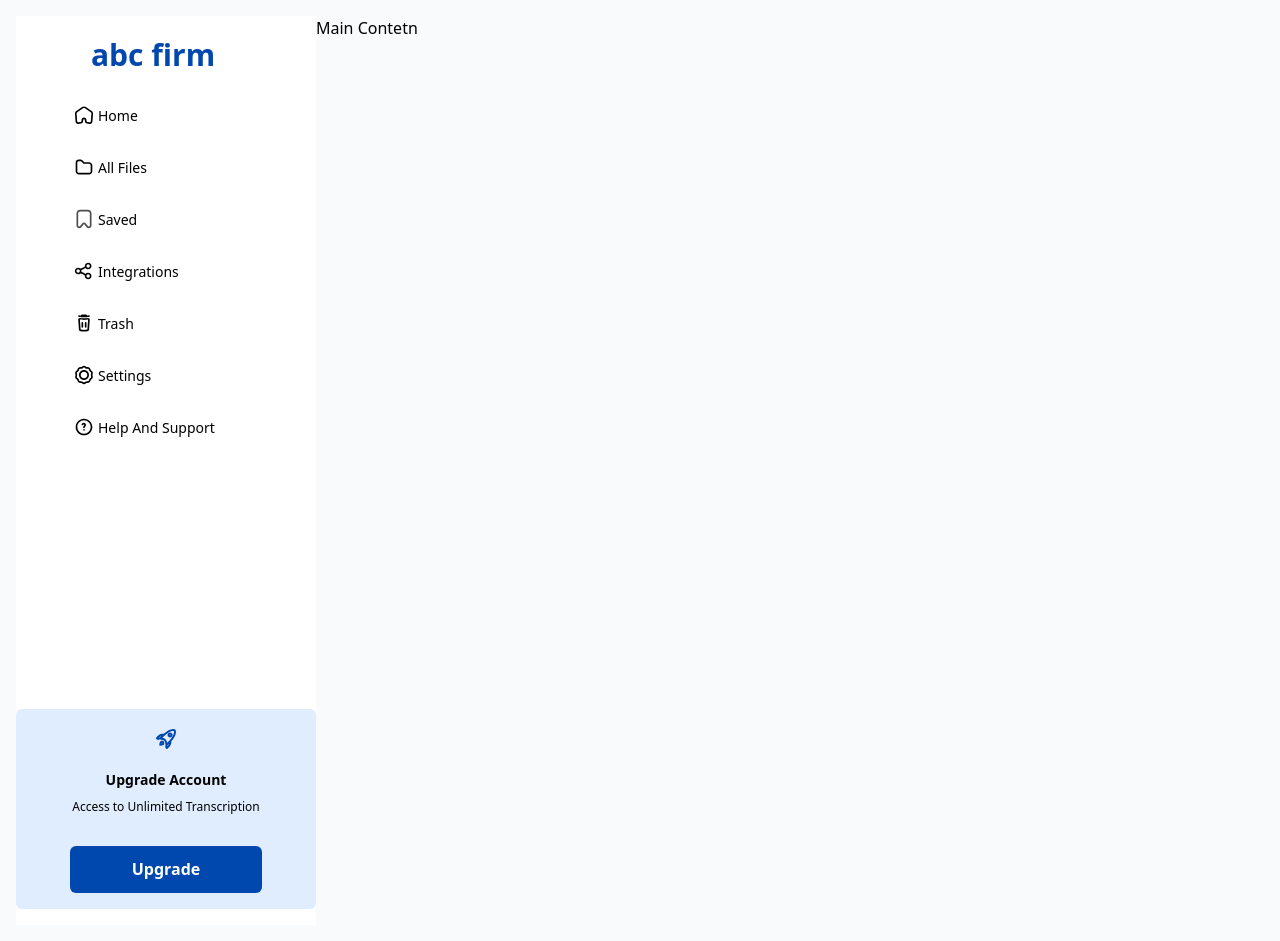
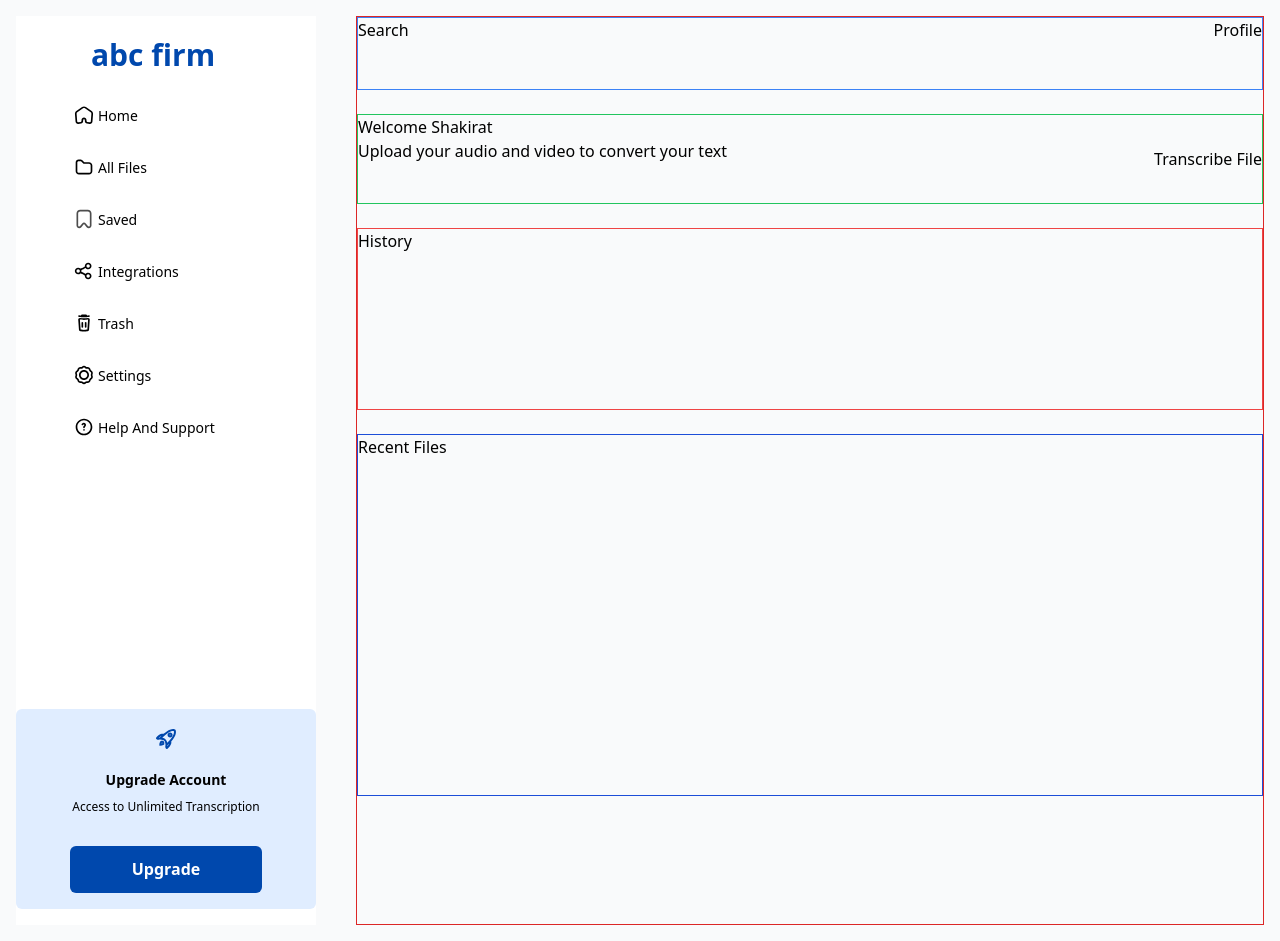
Before and after one commit to hkshakib/react_speech_to_text, a React (Create React App) app: page / in a window 1280 px wide. Built offline with nearby package versions, Linux system fonts and the light colour scheme.

Commit message:
feat: implemented main content layout

```diff
--- a/src/App.js
+++ b/src/App.js
@@ -1,12 +1,15 @@
+import Main from "./Components/Main";
 import SideBar from "./Components/SideBar";
 
 function App() {
   return (
-    <div className="flex h-[100%] w-[100%] p-4 bg-[#f9fafb]">
+    <div className="flex h-[100%] w-[100%] p-4 bg-[#f9fafb] gap-10">
       <div className="flex basis-[20%] justify-center">
         <SideBar />
       </div>
-      <div className="flex flex-1">Main Contetn</div>
+      <div className="flex basis-[80%]">
+        <Main />
+      </div>
     </div>
   );
 }
--- /dev/null
+++ b/src/Components/Main.jsx
@@ -0,0 +1,22 @@
+import React from "react";
+import Navbar from "./Navbar";
+import Utility from "./Utility";
+
+const Main = () => {
+  return (
+    <div className="flex flex-col basis-[100%] border border-red-600 gap-6">
+      <div className="flex flex-col basis-[8%] border border-blue-500">
+        <Navbar />
+      </div>
+      <div className="flex basis-[10%] border border-green-500">
+        <Utility />
+      </div>
+      <div className="flex basis-[20%] border border-red-500">History</div>
+      <div className="flex basis-[40%] border border-blue-700">
+        Recent Files
+      </div>
+    </div>
+  );
+};
+
+export default Main;
--- /dev/null
+++ b/src/Components/Navbar.jsx
@@ -0,0 +1,12 @@
+import React from "react";
+
+const Navbar = () => {
+  return (
+    <div className="flex justify-between">
+      <div>Search</div>
+      <div>Profile</div>
+    </div>
+  );
+};
+
+export default Navbar;
--- /dev/null
+++ b/src/Components/Utility.jsx
@@ -0,0 +1,17 @@
+import React from "react";
+
+const Utility = () => {
+  return (
+    <div className="flex basis-[100%] justify-between">
+      <div className="flex flex-col">
+        <span>Welcome Shakirat</span>
+        <span>Upload your audio and video to convert your text</span>
+      </div>
+      <div className="flex">
+        <button>Transcribe File</button>
+      </div>
+    </div>
+  );
+};
+
+export default Utility;
```
